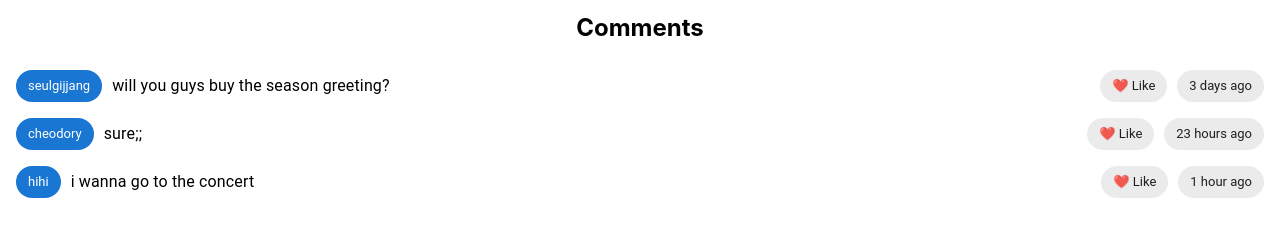
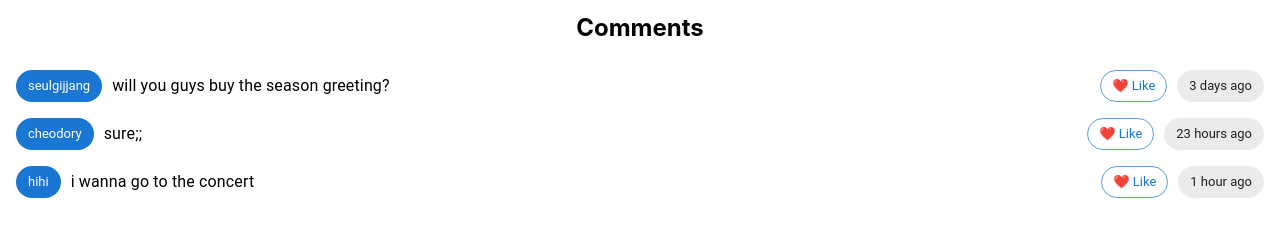
Before and after one commit to swsnu/swpp2021-team7, a React (Create React App) app in the folder frontend/: page /search/1 in a window 1280 px wide. Shown: the part 1319-1555 px from the top of the page. Built offline with nearby package versions, Linux system fonts and the light colour scheme.

Commit message:
implement comment like

```diff
--- a/frontend/src/components/SearchResult/Comment.jsx
+++ b/frontend/src/components/SearchResult/Comment.jsx
@@ -1,12 +1,15 @@
-import React from "react";
+import React, { useState } from "react";
 import { Chip, ListItem, ListItemText, } from "@mui/material";
 
 const Comment = ({author, content, timestamp}) => {
 
+    const [likeClicked, setLikeClicked] = useState(false);
+
     return <ListItem>
             <Chip label={author} color="primary" />
             <ListItemText primary={content} style={{marginLeft: "10px"}} />
-            <Chip label="❤️ Like" style={{marginRight: "10px"}} />
+            {likeClicked ? <Chip label="❤️ Like" style={{marginRight: "10px"}} color="primary" onClick={() => setLikeClicked(!likeClicked)}/> :
+                <Chip label="❤️ Like" style={{marginRight: "10px"}} color="primary" variant="outlined" onClick={() => setLikeClicked(!likeClicked)}/>}
             <Chip label={timestamp}/>
     {/* <Button variant="contained" onClick={() => alert("Successfully scraped!")}>수정삭제등등..</Button> */}
 </ListItem>
```
